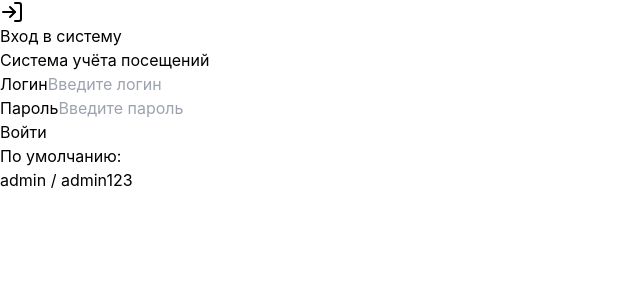
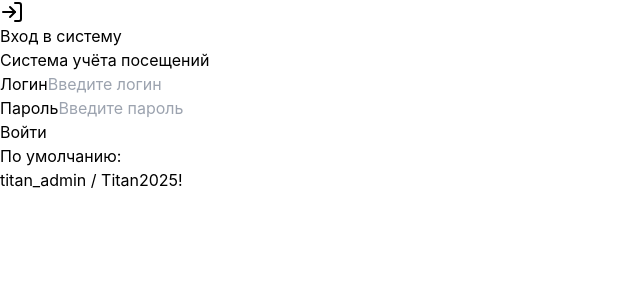
Before and after one commit to Ruslan1111-ship-it/titan, a React (Vite) app: page /login in a window 1280 px wide. Shown: the top 300 px of the page, without its empty margins (0-640 px from the left). Built offline with nearby package versions, Linux system fonts and the light colour scheme; the HTML template or start-up script is replaced by a standard one.

Commit message:
Изменены учётные данные администратора

```diff
--- a/src/pages/Login.jsx
+++ b/src/pages/Login.jsx
@@ -83,7 +83,7 @@ const Login = ({ onLogin }) => {
         <div className="mt-6 text-center text-sm text-gray-600">
           <p>По умолчанию:</p>
           <p className="font-mono bg-gray-100 px-2 py-1 rounded mt-1">
-            admin / admin123
+            titan_admin / Titan2025!
           </p>
         </div>
       </div>
```
Also changed, not shown: 1 other file (tests, documents, lock files or other folders).
